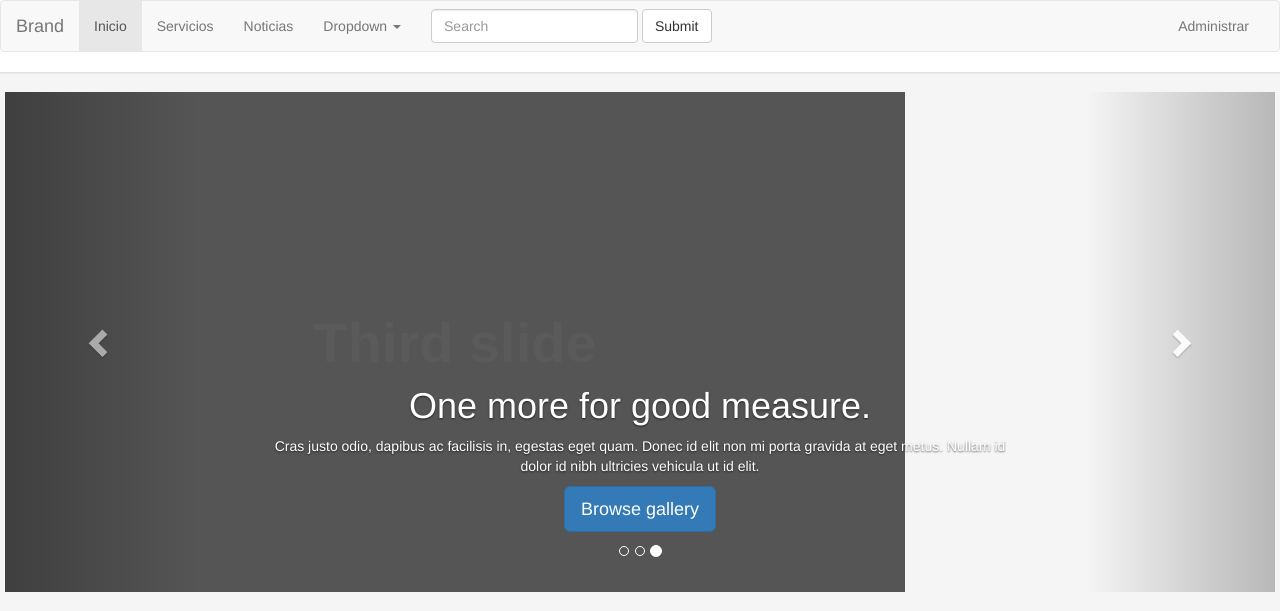
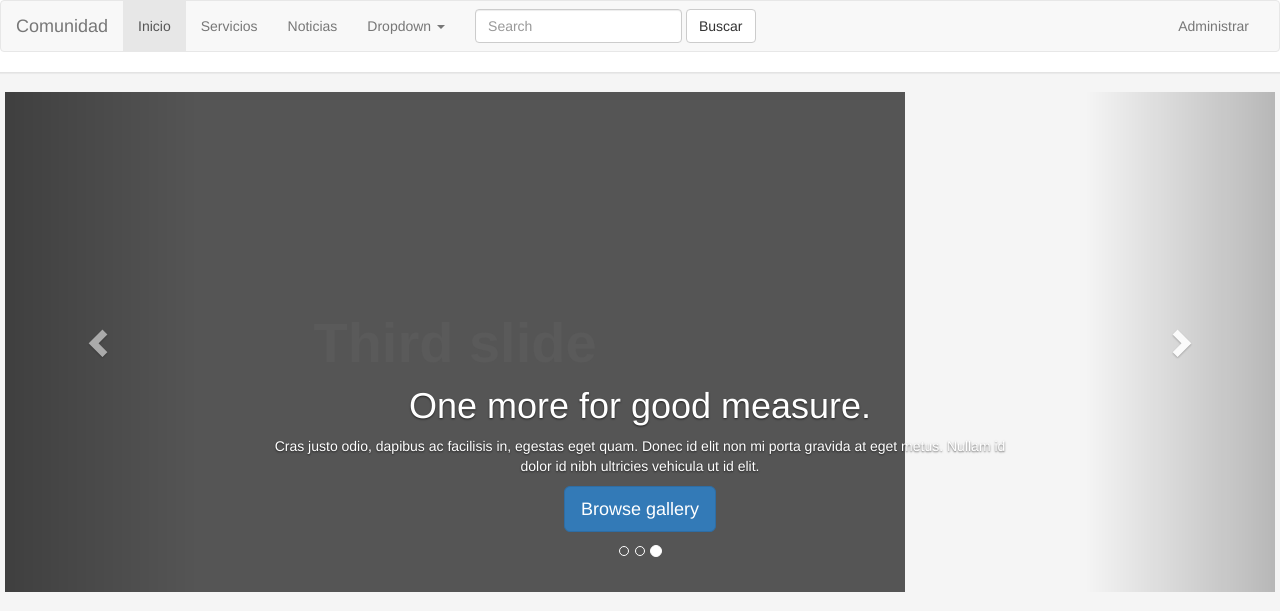
Before and after one commit to DaneryKinto/frida3, a PHP site: page /index.php in a window 1280 px wide. Shown: the top 611 px of the page. Run offline with PHP 8.4, Linux system fonts and the light colour scheme.

Commit message:
header que faltaba

```diff
--- a/php/partes/header.php
+++ b/php/partes/header.php
@@ -29,7 +29,7 @@
 	        <span class="icon-bar"></span>
 	        <span class="icon-bar"></span>
 	      </button>
-	      <a class="navbar-brand" href="#">Brand</a>
+	      <a class="navbar-brand" href="#">Comunidad</a>
 	    </div>
 
 	    <!-- Collect the nav links, forms, and other content for toggling -->
@@ -50,7 +50,7 @@
 	        <div class="form-group">
 	          <input type="text" class="form-control" placeholder="Search">
 	        </div>
-	        <button type="submit" class="btn btn-default">Submit</button>
+	        <button type="submit" class="btn btn-default">Buscar</button>
 	      </form>
 	      <ul class="nav navbar-nav navbar-right">
 	        <li><a href="#">Administrar</a></li>
```
